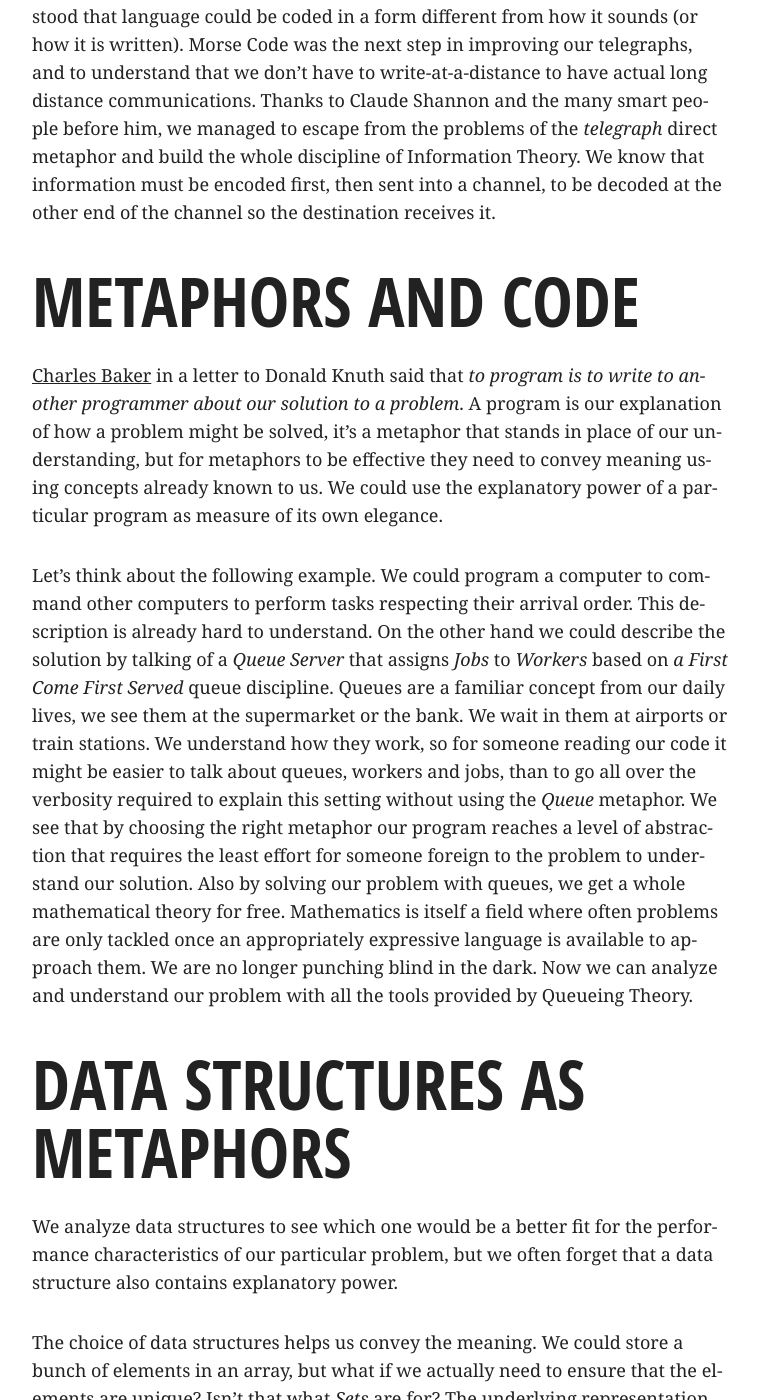
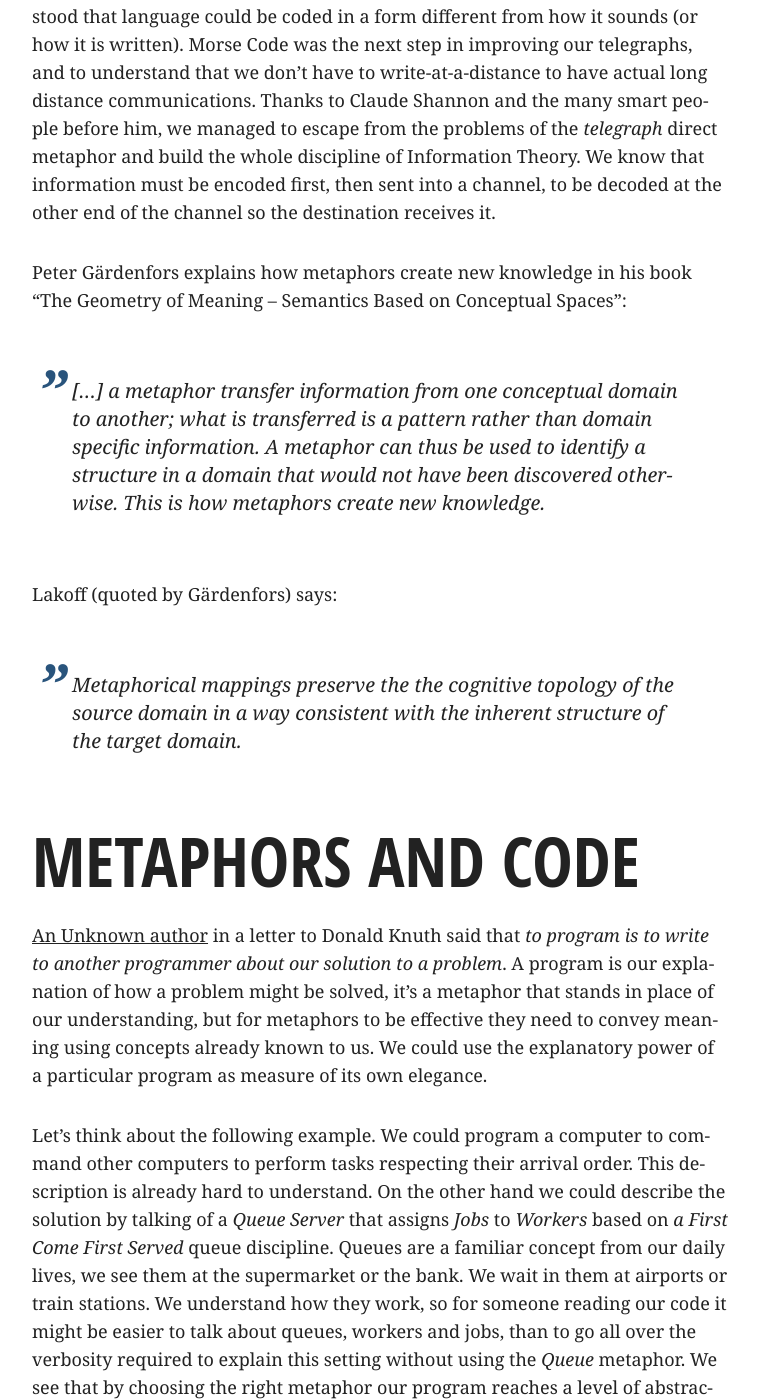
Before and after one commit to videlalvaro/videlalvaro.github.io, a Jekyll site: the page built from _posts/2017-01-17-metaphors-we-code-by.md, in a window 1280 px wide and 1400 px high, scrolled down 3584 px. Shown: the whole window, without its empty margins (260-1019 px from the left). Built offline with Jekyll 4.4.1, drawn with Linux system fonts in a browser that asks for light colours; comment, search, counter and statistics services are not loaded; some of the changed text lies outside the part shown.

Commit message:
adds Gardenfors quotes

```diff
--- a/_posts/2017-01-17-metaphors-we-code-by.md
+++ b/_posts/2017-01-17-metaphors-we-code-by.md
@@ -112,9 +112,24 @@ know that information must be encoded first, then sent into a channel,
 to be decoded at the other end of the channel so the destination
 receives it.
 
+Peter Gärdenfors explains how metaphors create new knowledge in his
+book "The Geometry of Meaning – Semantics Based on Conceptual Spaces":
+
+>[…] a metaphor transfer information from one conceptual domain to
+>another; what is transferred is a pattern rather than domain specific
+>information. A metaphor can thus be used to identify a structure in a
+>domain that would not have been discovered otherwise. This is how
+>metaphors create new knowledge.
+
+Lakoff (quoted by Gärdenfors) says:
+
+>Metaphorical mappings preserve the the cognitive topology of the
+>source domain in a way consistent with the inherent structure of the
+>target domain.
+
 ## Metaphors and Code ##
 
-[Charles Baker](http://history.computer.org/pioneers/baker.html) in a
+[An Unknown author](http://history.computer.org/pioneers/baker.html) in a
 letter to Donald Knuth said that _to program is to write to another
 programmer about our solution to a problem_. A program is our
 explanation of how a problem might be solved, it's a metaphor that
@@ -162,8 +177,8 @@ give meaning to those bits, so we have to use the right metaphor on
 top of them to make our programs clearer. As it is said:
 
 >no one has seen a program which the machine could not comprehend but
->which humans did. –– Unknown author, although it might be Charles
->Baker. See
+>which humans did. –– Unknown author
+>See
 >[here](http://alvaro-videla.com/2014/09/a-programmers-role.html) for
 >the paper with the original quote.
 
@@ -277,9 +292,10 @@ convey in the first place?
 
 - Lakoff, George, and Mark Johnson. "Metaphors We Live By"
 - Gleick, James. "The Information: A History, a Theory, a Flood"
-- Shannon, Claude Elwood, and Warren Weaver. "The Mathematical Theory of Communication."
+- Shannon, Claude Elwood, and Warren Weaver. "The Mathematical Theory of Communication"
 - Bailey, Norman T. J. "The Mathematical Theory of Epidemics"
 - Demers, Alan, Dan Greene, Carl Hauser, Wes Irish, and John Larson. "Epidemic Algorithms for Replicated Database Maintenance"
+- Gärdenfors, Peter. "The Geometry of Meaning – Semantics Based on Conceptual Spaces"
 
 ## Credits ##
 
```
